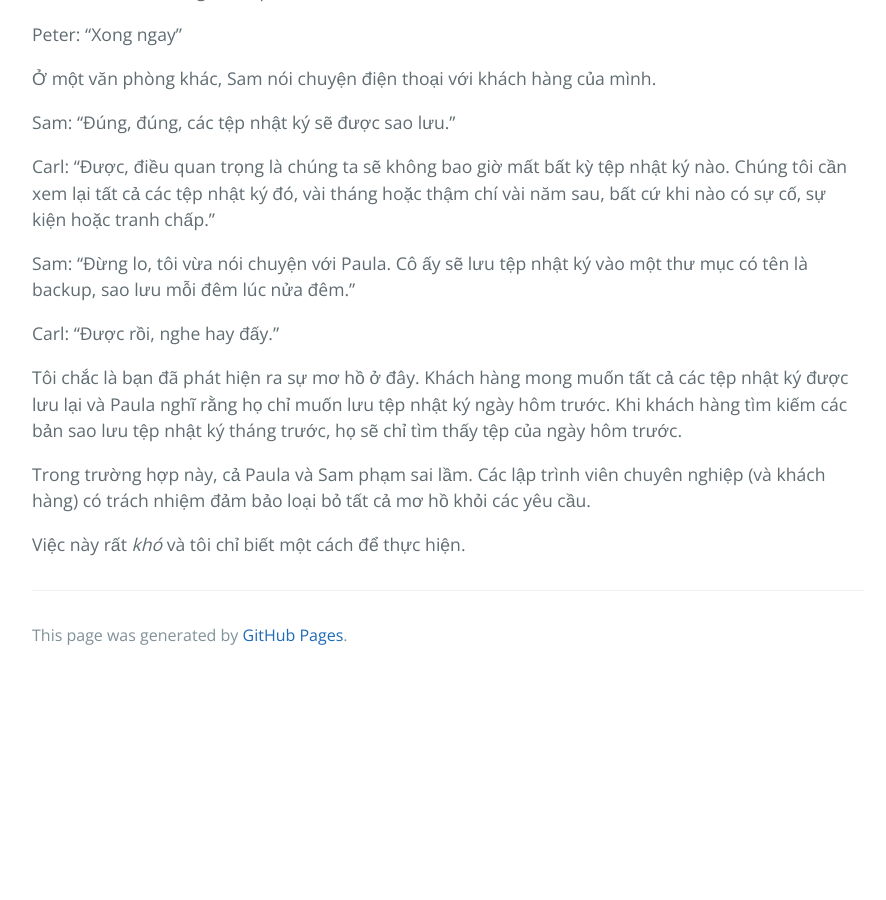
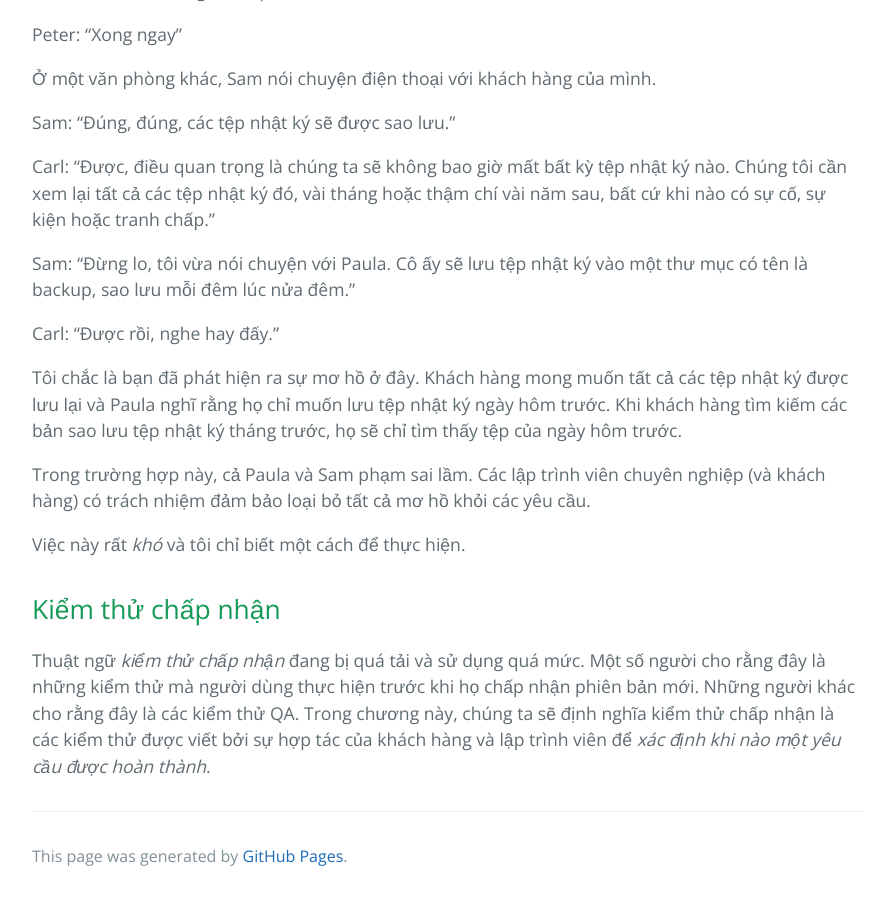
Before and after one commit to HaiBV/haibv.github.io, a Jekyll site: the page built from clean-coder/chapter-7-acceptance-testing.md, in a window 1280 px wide and 900 px high, scrolled down 4489 px. Shown: the whole window, without its empty margins (192-1078 px from the left). Built offline with Jekyll 4.4.1, drawn with Linux system fonts in a browser that asks for light colours; our own code applies the rules of GitHub Pages for plain Markdown files; before the commit the page ends 5168 px from its top, so only the background shows below that.

Commit message:
Book - The Clean Coder - Chapter 7 - Acceptance Testing

```diff
--- a/clean-coder/chapter-7-acceptance-testing.md
+++ b/clean-coder/chapter-7-acceptance-testing.md
@@ -125,3 +125,7 @@ Tôi chắc là bạn đã phát hiện ra sự mơ hồ ở đây. Khách hàng
 Trong trường hợp này, cả Paula và Sam phạm sai lầm. Các lập trình viên chuyên nghiệp (và khách hàng) có trách nhiệm đảm bảo loại bỏ tất cả mơ hồ khỏi các yêu cầu.
 
 Việc này rất _khó_ và tôi chỉ biết một cách để thực hiện.
+
+## Kiểm thử chấp nhận
+
+Thuật ngữ _kiểm thử chấp nhận_ đang bị quá tải và sử dụng quá mức. Một số người cho rằng đây là những kiểm thử mà người dùng thực hiện trước khi họ chấp nhận phiên bản mới. Những người khác cho rằng đây là các kiểm thử QA. Trong chương này, chúng ta sẽ định nghĩa kiểm thử chấp nhận là các kiểm thử được viết bởi sự hợp tác của khách hàng và lập trình viên để _xác định khi nào một yêu cầu được hoàn thành_.
```
